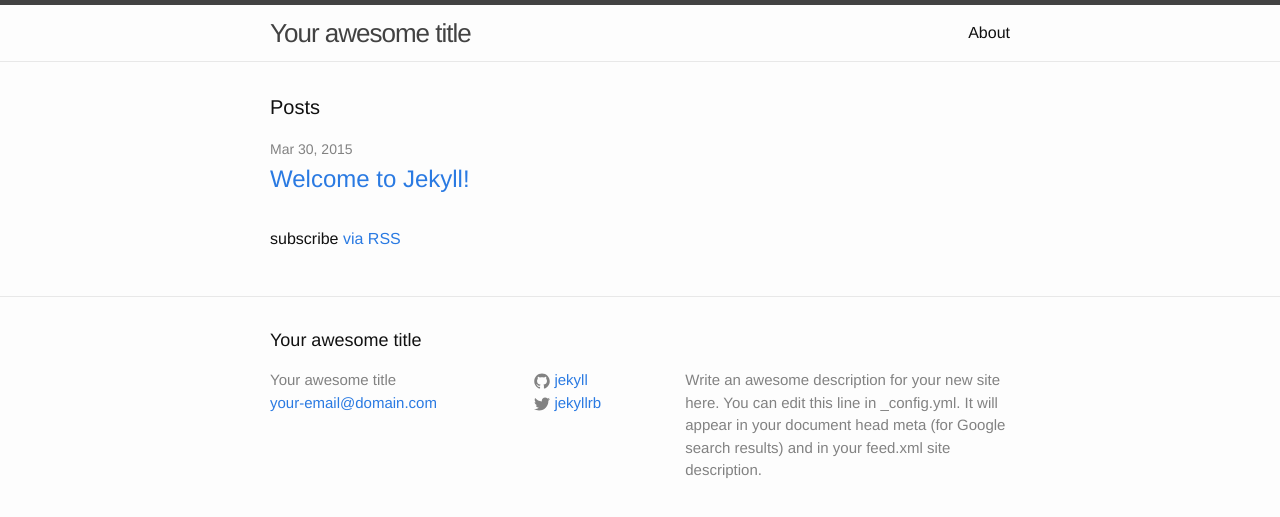
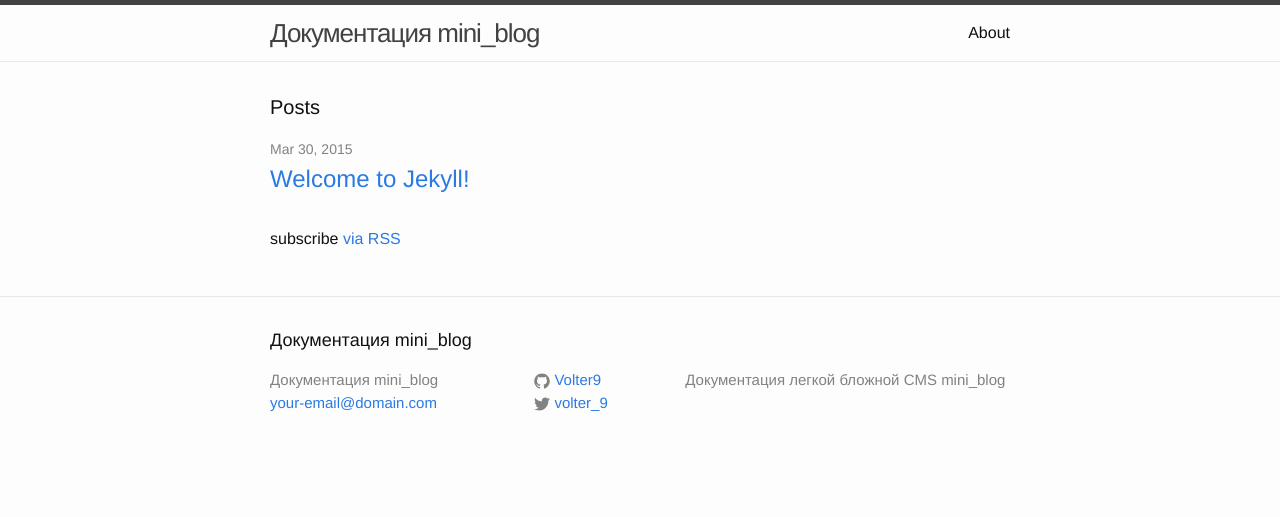
Before and after one commit to volter9/mini_blog, a Jekyll site: the page built from index.html, in a window 1280 px wide. Shown: the top 517 px of the page. Built offline with Jekyll 4.4.1, drawn with Linux system fonts in a browser that asks for light colours.

Commit message:
Playing around with Jekyll

```diff
--- a/_config.yml
+++ b/_config.yml
@@ -1,14 +1,12 @@
 # Site settings
-title: Your awesome title
+title: Документация mini_blog
 email: your-email@domain.com
 description: > # this means to ignore newlines until "baseurl:"
-  Write an awesome description for your new site here. You can edit this
-  line in _config.yml. It will appear in your document head meta (for
-  Google search results) and in your feed.xml site description.
-baseurl: "" # the subpath of your site, e.g. /blog/
-url: "http://yourdomain.com" # the base hostname & protocol for your site
-twitter_username: jekyllrb
-github_username:  jekyll
+  Документация легкой бложной CMS mini_blog
+baseurl: "/mini_blog/" # the subpath of your site, e.g. /blog/
+url: "http://volter9.github.io" # the base hostname & protocol for your site
+twitter_username: volter_9
+github_username:  Volter9
 
 # Build settings
 markdown: kramdown
--- a/_sass/_base.scss
+++ b/_sass/_base.scss
@@ -17,7 +17,7 @@ body {
     font-family: $base-font-family;
     font-size: $base-font-size;
     line-height: $base-line-height;
-    font-weight: 300;
+    font-weight: 400;
     color: $text-color;
     background-color: $background-color;
     -webkit-text-size-adjust: 100%;
@@ -80,7 +80,7 @@ li {
  * Headings
  */
 h1, h2, h3, h4, h5, h6 {
-    font-weight: 300;
+    font-weight: normal;
 }
 
 
--- a/css/main.scss
+++ b/css/main.scss
@@ -42,8 +42,6 @@ $on-laptop:        800px;
     }
 }
 
-
-
 // Import partials from `sass_dir` (defaults to `_sass`)
 @import
         "base",
```
